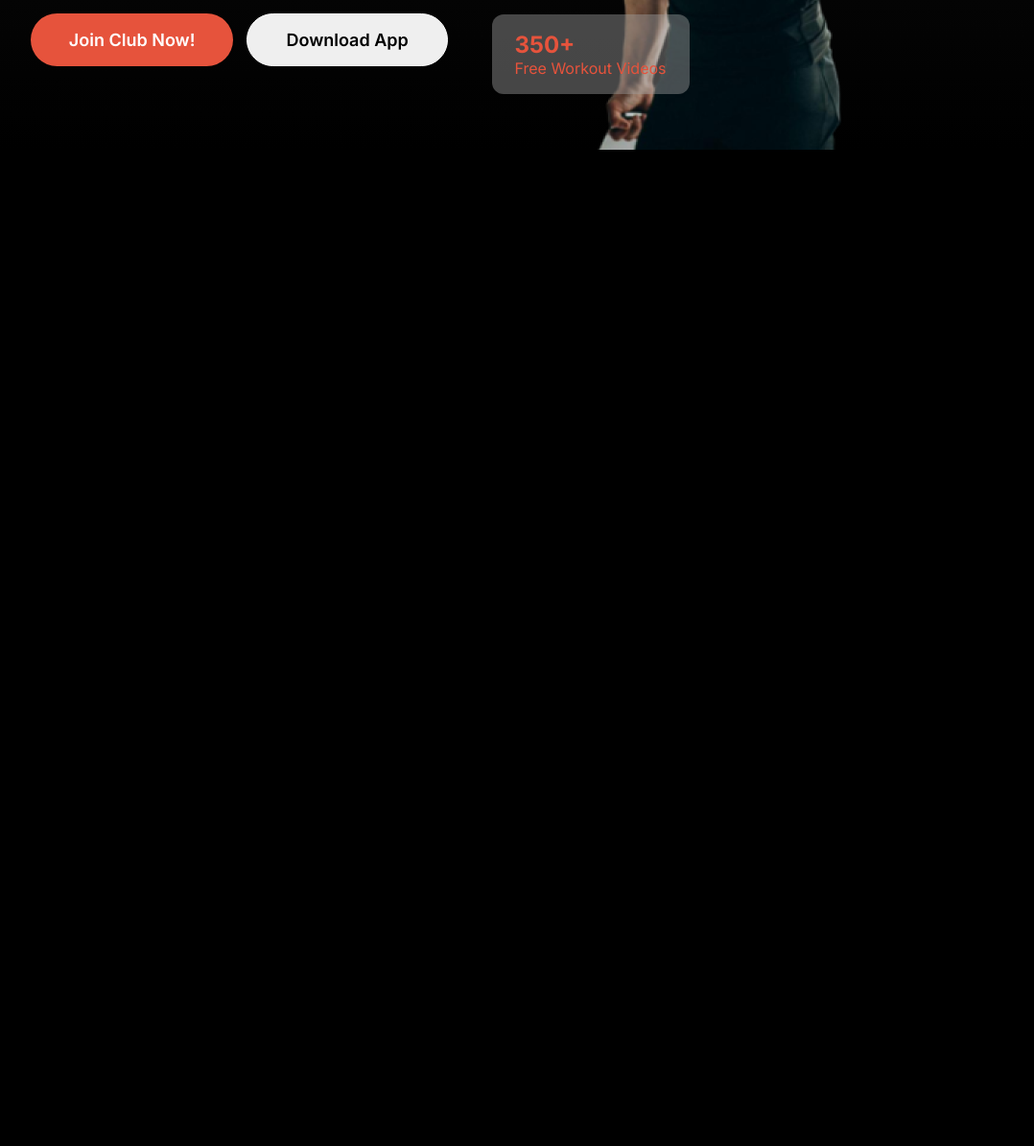
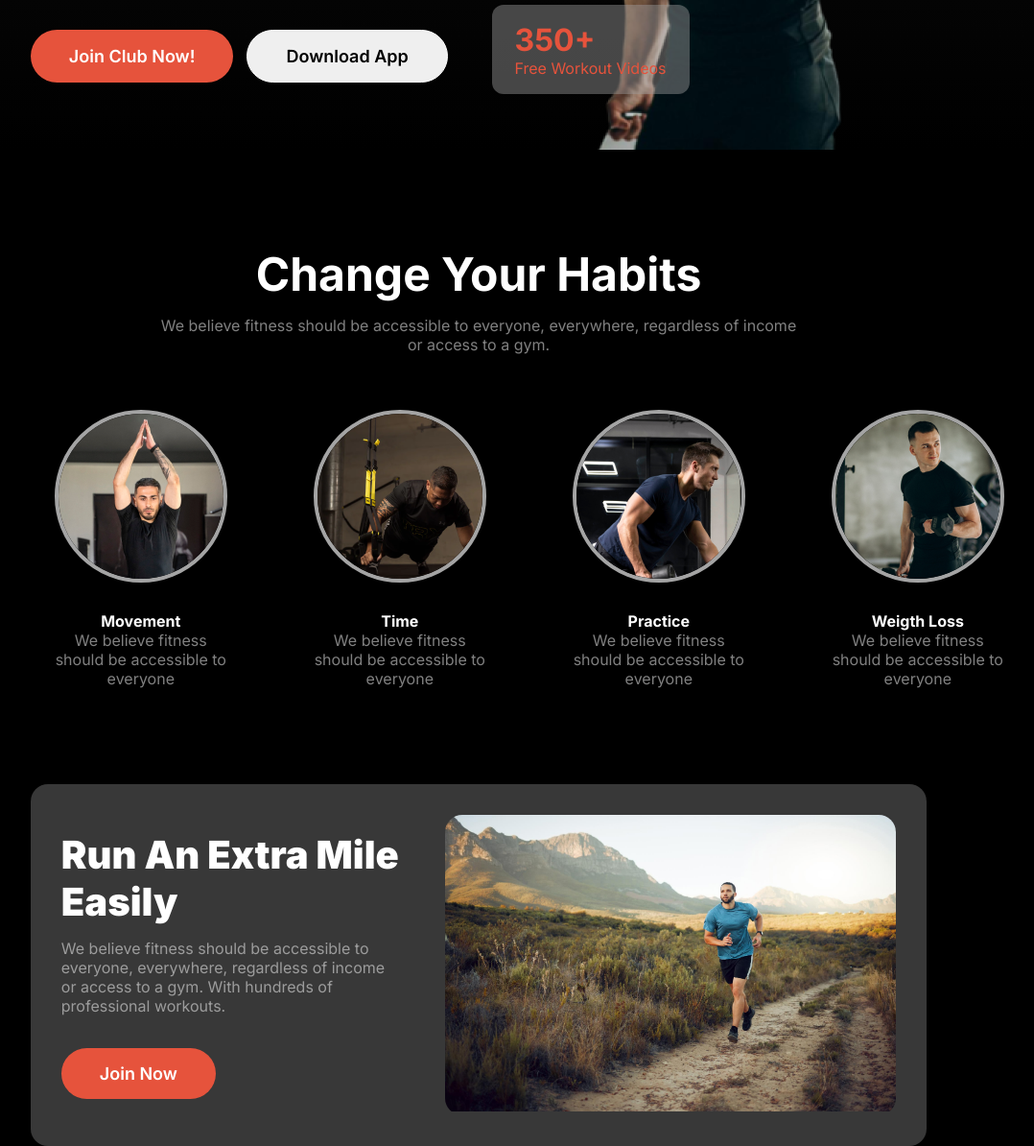
Before and after one commit to Safa-yet/Fitness-Gym-Practice, a plain HTML site: page index.html in a window 1280 px wide. Shown: the part 527-1721 px from the top of the page at 96% size, without its empty margins (141-1219 px from the left). Before the commit the page ends 800 px from the top, so only its background shows below. Drawn offline with Linux system fonts and the light colour scheme.

Commit message:
Add Some New hero 02

```diff
--- a/index.html
+++ b/index.html
@@ -1,14 +1,20 @@
-<!DOCTYPE html>
+<!doctype html>
 <html lang="en">
   <head>
-    <meta charset="UTF-8">
-    <meta name="viewport" content="width=device-width, initial-scale=1.0">
+    <meta charset="UTF-8" />
+    <meta name="viewport" content="width=device-width, initial-scale=1.0" />
     <title>Fitness-Gym-Practice</title>
-    <link rel="stylesheet" href="style.css">
-    <link rel="stylesheet" href="https://cdnjs.cloudflare.com/ajax/libs/font-awesome/7.0.1/css/all.min.css" integrity="sha512-2SwdPD6INVrV/lHTZbO2nodKhrnDdJK9/kg2XD1r9uGqPo1cUbujc+IYdlYdEErWNu69gVcYgdxlmVmzTWnetw==" crossorigin="anonymous" referrerpolicy="no-referrer" />
+    <link rel="stylesheet" href="style.css" />
+    <link
+      rel="stylesheet"
+      href="https://cdnjs.cloudflare.com/ajax/libs/font-awesome/7.0.1/css/all.min.css"
+      integrity="sha512-2SwdPD6INVrV/lHTZbO2nodKhrnDdJK9/kg2XD1r9uGqPo1cUbujc+IYdlYdEErWNu69gVcYgdxlmVmzTWnetw=="
+      crossorigin="anonymous"
+      referrerpolicy="no-referrer"
+    />
     <!-- Tablet  -->
-     <link rel="stylesheet" href="./tablet.css">
-     <link rel="stylesheet" href="./mobile.css">
+    <link rel="stylesheet" href="./tablet.css" />
+    <link rel="stylesheet" href="./mobile.css" />
   </head>
   <body>
     <header>
@@ -21,30 +27,83 @@
           <li>About</li>
         </ul>
 
+        <div class="toggle-btn"><i class="fa-solid fa-bars"></i></div>
       </nav>
       <section class="nav-container hero-sec">
         <div class="hero-text">
           <h1 class="hero-title">Get Body in Shape & stay healthy</h1>
-                <p class="info-text">A huge selection of health and fitness content, healthy recipes and transformation stories to help you get fit and stay fit!</p>
+          <p class="info-text">
+            A huge selection of health and fitness content, healthy recipes and
+            transformation stories to help you get fit and stay fit!
+          </p>
           <div class="hero-btn">
             <button class="primary-btn btn">Join Club Now!</button>
             <button class="btn">Download App</button>
           </div>
         </div>
         <div class="hero-img">
-                <img src="./images/Images 2.png" alt="">
+          <img src="./images/Images 2.png" alt="" />
           <div class="tooltip-01">
             <h1>500+</h1>
             <p>Free Workout Videos</p>
           </div>
           <div class="tooltip-02">
-
             <h1>350+</h1>
             <p>Free Workout Videos</p>
           </div>
+        </div>
+      </section>
+    </header>
+
+    <main>
+      <!-- Habit Section -->
+      <section class="container">
+        <div class="section-head">
+          <h1>Change Your Habits</h1>
+          <p class="info-text">
+            We believe fitness should be accessible to everyone, everywhere,
+            regardless of income or access to a gym.
+          </p>
+        </div>
+
+        <div class="habit-sec">
+            <div class="habit-box">
+                <div class="habit-img"><img src="./images/image 2.png" alt=""></div>
+                <h1>Movement</h1>
+                <p class="info-text">We believe fitness should be accessible to everyone</p>
+            </div>
+            <div class="habit-box">
+                <div class="habit-img"><img src="./images/image 3.png" alt=""></div>
+                <h1>Time</h1>
+                <p class="info-text">We believe fitness should be accessible to everyone</p>
+            </div>
+            <div class="habit-box">
+                <div class="habit-img"><img src="./images/image 4.png" alt=""></div>
+                <h1>Practice</h1>
+                <p class="info-text">We believe fitness should be accessible to everyone</p>
+            </div>
+            <div class="habit-box">
+                <div class="habit-img"><img src="./images/image 5.png" alt=""></div>
+                <h1>Weigth Loss</h1>
+                <p class="info-text">We believe fitness should be accessible to everyone</p>
+            </div>
+        </div>
+      </section>
+
+      <!-- Hero 02 -->
+       <section class="hero-02 container">
+        <div class="hero-02-content">
+            <h1>Run An Extra Mile Easily</h1>
+            <p class="info-text">We believe fitness should be accessible to everyone, everywhere, regardless of income or access to a gym. With hundreds of professional workouts.</p>
+            <button class="primary-btn btn">Join Now</button>
+
+        </div>
+
+        <div class="hero-02-img">
+        <img src="./images/run.jpg" alt="">
 
         </div>
        </section>
-    </header>
+    </main>
   </body>
 </html>
--- a/mobile.css
+++ b/mobile.css
@@ -0,0 +1,35 @@
+@media screen  and (max-width:576px) {
+    .menu-bar{
+        display: none;
+    }
+    .toggle-btn{
+        display: block;
+    }
+    .hero-title{
+        font-size: 2rem;
+    }
+
+    .hero-btn{
+        flex-direction: column;
+    }
+    .tooltip-02{
+          left: -10%;
+    }
+    .tooltip-01{
+          right: -10%;
+    }
+    .section-head h1 {
+  font-size: 2rem;
+}
+    .habit-sec {
+
+  grid-template-columns: repeat(1,1fr);
+
+}
+.hero-02{
+    flex-direction: column-reverse;
+}
+.hero-02-content h1{
+    font-size: 2rem;
+}
+}
--- a/style.css
+++ b/style.css
@@ -1,144 +1,209 @@
-@import url('https://fonts.googleapis.com/css2?family=Inter:ital,opsz,wght@0,14..32,100..900;1,14..32,100..900&display=swap');
+@import url("https://fonts.googleapis.com/css2?family=Inter:ital,opsz,wght@0,14..32,100..900;1,14..32,100..900&display=swap");
 
-*{
+* {
   margin: 0;
   padding: 0;
   box-sizing: border-box;
   font-family: "Inter", sans-serif;
+  font-size: 16px;
 }
 /* ===========
 Common Element
 ============*/
-:root{
-    --primary-color:#E6533C;
+:root {
+  --primary-color: #e6533c;
 }
 
-body{
+body {
   background-color: black;
   color: white;
-
 }
 
-.nav-container{
+.nav-container {
   width: 73%;
   max-width: 1060px;
   margin: 0 auto;
 }
-.container{
+.container {
   width: 73%;
   max-width: 1060px;
   margin: 0 auto;
+  margin-top: 100px;
 }
 
-.info-text{
+.info-text {
   color: rgba(255, 255, 255, 0.5);
 }
-.btn{
+.btn {
   padding: 16px 40px;
   border-radius: 42px;
-    border:1px solid white ;
+  border: 1px solid white;
   font-size: 1.125rem;
   font-weight: 600;
+  margin-top: 34px;
 }
 
-.primary-btn{
+.primary-btn {
   background-color: var(--primary-color);
   color: rgba(255, 255, 255, 1);
   border: none;
 }
 
-
-
-
-
-
 /* ===========
 Header Section
 ===========*/
 
-header{
-    background: linear-gradient(180.00deg, rgba(17.41, 17.41, 17.41, 1) 0%,rgba(119.41, 119.41, 119.41, 0) 100%);
-
+header {
+  background: linear-gradient(
+    180deg,
+    rgba(17.41, 17.41, 17.41, 1) 0%,
+    rgba(119.41, 119.41, 119.41, 0) 100%
+  );
 }
-.navbar{
+.navbar {
   display: flex;
   justify-content: space-between;
+  align-items: center;
   padding-top: 57px;
 }
 
-
-.logo{
+.logo {
   font-size: 2.25rem;
   font-weight: 800;
   color: var(--primary-color);
   text-decoration: none;
-
 }
 
-.menu-bar{
+.menu-bar {
   list-style: none;
   display: flex;
   align-items: center;
   gap: 47px;
   padding: 4px;
   border: 1px solid rgba(255, 255, 255, 0.1);
-border-radius: 39px;;
+  border-radius: 39px;
 }
-.menu-bar > li{
+.menu-bar > li {
   font-size: 1rem;
   font-weight: 400;
   padding: 8px 20px;
   border-radius: 46px;
   cursor: pointer;
-
+}
+.toggle-btn {
+  display: none;
+  font-size: 25px;
 }
 
-.home-btn{
+.home-btn {
   background-color: var(--primary-color);
-
 }
 
-.hero-sec{
+.hero-sec {
   display: flex;
   align-items: center;
-    justify-content: space-between
-
+  justify-content: space-between;
 }
-.hero-text{
+.hero-text {
   max-width: 520px;
 }
-.hero-title{
+.hero-title {
   font-size: 4.85rem;
   font-weight: 900;
-
+  margin-bottom: 28px;
 }
 
-.hero-btn{
-    margin-top: 28px;
+.hero-btn {
   display: flex;
   gap: 14px;
 }
-.hero-img{
+.hero-img {
   position: relative;
 }
-.hero-img img{
+.hero-img img {
   width: 100%;
   vertical-align: middle;
 }
-.tooltip-01{
+.tooltip-01 {
   padding: 17px 24px;
-    border-radius:12px ;
+  border-radius: 12px;
   background: #9e9e9e70;
   position: absolute;
   top: 40%;
   right: -30%;
 }
-.tooltip-02{
+.tooltip-01 h1,
+.tooltip-02 h1 {
+  font-size: 2rem;
+}
+.tooltip-02 {
   padding: 17px 24px;
-    border-radius:12px ;
+  border-radius: 12px;
   background: #9e9e9e70;
   position: absolute;
   bottom: 10%;
   left: -30%;
-    color: #E6533C;
+  color: #e6533c;
 }
+.section-head {
+  max-width: 671px;
+  margin: 0 auto;
+  text-align: center;
+}
+.section-head h1 {
+  font-size: 3rem;
+  margin-bottom: 14px;
+}
+.habit-sec {
+  display: grid;
+  grid-template-columns: repeat(4, 1fr);
+  margin-top: 58px;
+  gap: 40px;
+}
+
+.habit-box {
+    padding: 0 25px ;
+  display: flex;
+  flex-direction: column;
+  align-items: center;
+  text-align: center;
+}
+.habit-img {
+  width: 180px;
+  height: 180px;
+  border-radius: 50%;
+  overflow: hidden;
+  margin-bottom: 30px;
+  border: 4px solid rgba(255, 255, 255, 0.644);
+}
+.hero-02{
+padding: 2rem;
+    background-color: rgba(255, 255, 255, 0.219);
+    display: flex;
+    justify-content: space-between;
+    align-items: center;
+border-radius: 18px;
+gap: 48px;
+
+}
+
+.hero-02-content{
+    max-width: 443px;
+
+}
+.hero-02-content h1{
+    font-size: 2.5rem;
+    font-weight: 900;
+    margin-bottom: 14px;
+}
+.hero-02-img{
+
+border-radius: 18px;
+overflow: hidden;
+object-fit: contain;
+
+
+}
+.hero-02-img img{
+    width: 100%;
+}
--- a/tablet.css
+++ b/tablet.css
@@ -1,4 +1,4 @@
-@media screen and (max-width:784px) {
+@media screen and (max-width:810px) {
     .nav-container{
         width: 87%;
         max-width: 684px;
@@ -22,4 +22,10 @@
     right: -20%;
 }
 
+.habit-sec {
+
+  grid-template-columns: repeat(2, 1fr);
+
 }
+
+}
```
Lines whose indentation alone changed are shown as unchanged.
